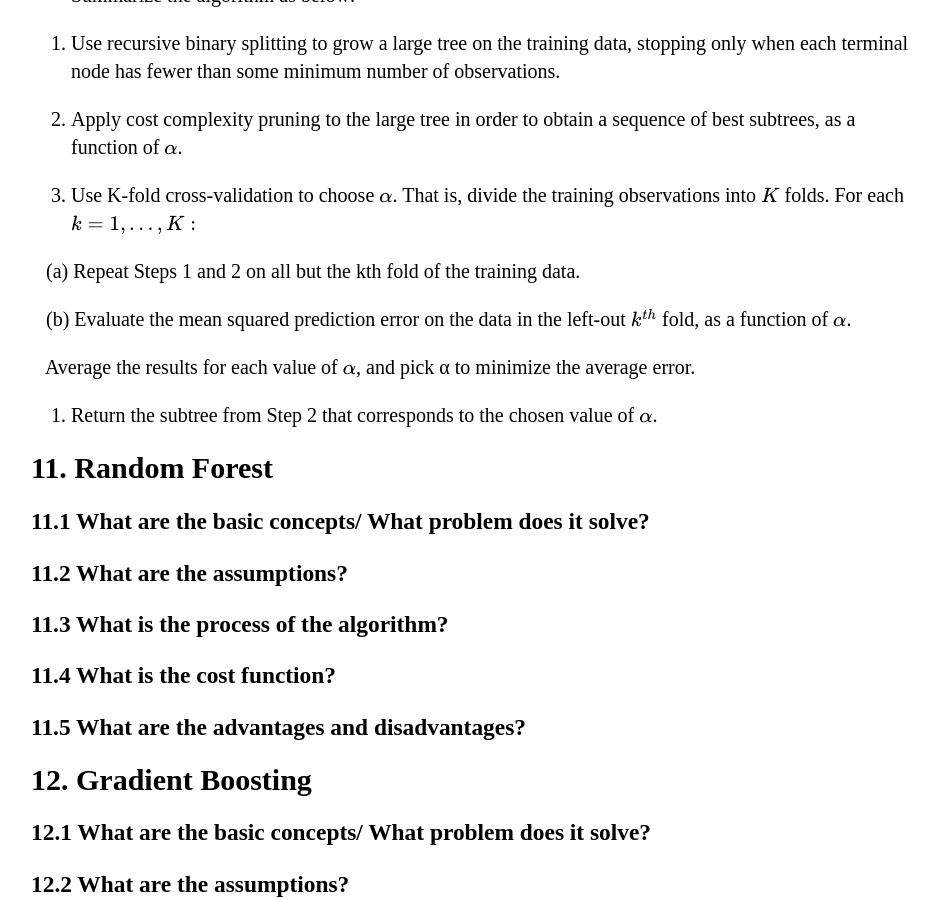
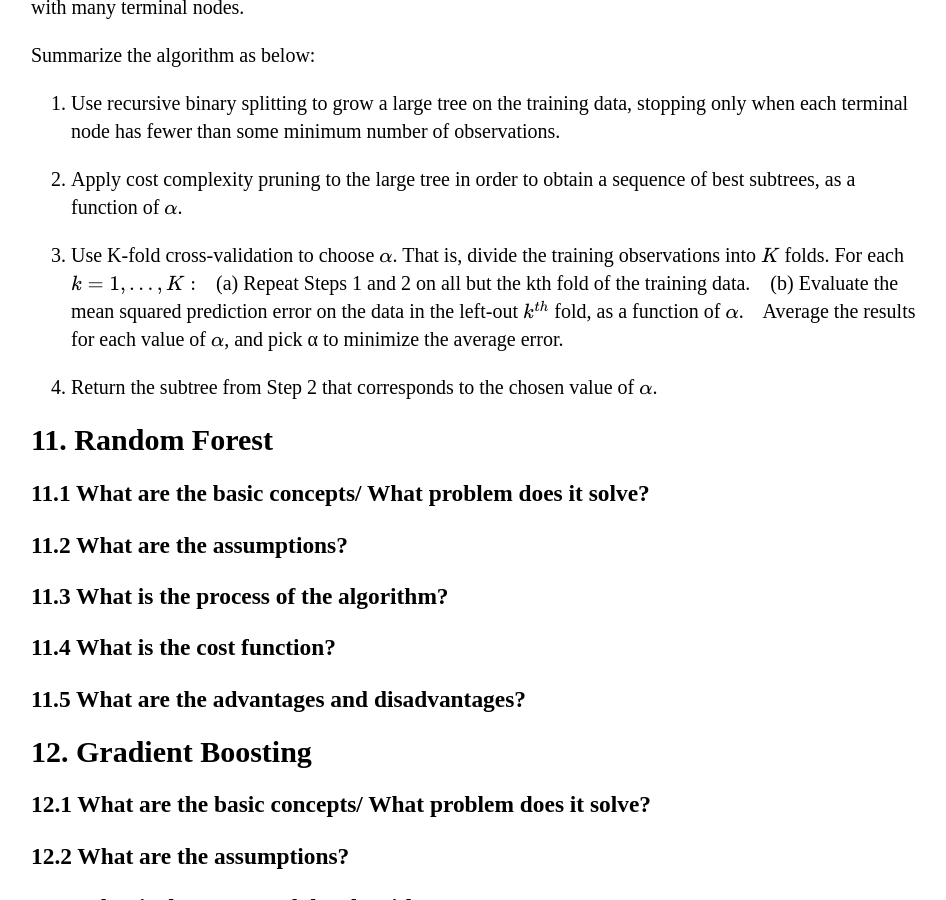
Before and after one commit to zf2169/zf2169.github.io, a Jekyll site: the page built from _posts/2018-12-03-Machine-Learning-Algorithms-Summary-II.md, in a window 1280 px wide and 900 px high, scrolled down 4981 px. Shown: the whole window, without its empty margins (161-1107 px from the left). Built offline with Jekyll 4.4.1, drawn with Linux system fonts in a browser that asks for light colours; formulas are drawn with MathJax 3; some of the changed text lies outside the part shown.

Commit message:
Update 2018-12-03-Machine-Learning-Algorithms-Summary-II.md

```diff
--- a/_posts/2018-12-03-Machine-Learning-Algorithms-Summary-II.md
+++ b/_posts/2018-12-03-Machine-Learning-Algorithms-Summary-II.md
@@ -18,11 +18,14 @@ Finally, KNN applies Bayes rule and classifies the test observation $$x_0$$ to t
 ### 9.5 What are the advantages and disadvantages?
 **Advantages:**
 - Easy to interpret output
+
 - Naturally handles multi-class cases
+
 - Predictive power, can do well in practice with enough representative data
 
 **Disadvantages:**
 - Large search problem to find nearest neighbors
+
 - The choice of K has a drastic effect on the KNN classifier
 
 
@@ -34,11 +37,11 @@ These involve stratifying or segmenting the predictor space into a number of sim
 
 **Decision Tree** gets the name "tree" since the set of splitting rules used to segment the predictor space can be summarized in a tree.
 
-**terminal nodes/leaves:** the regions $$R_1, R_2, \cdots, R_K$$
+- **terminal nodes/leaves:** the regions $$R_1, R_2, \cdots, R_J$$
 
-**internal nodes:** the points along the tree where the predictor space is split
+- **internal nodes:** the points along the tree where the predictor space is split
 
-**branches:** the segments of the trees that connect the nodes
+- **branches:** the segments of the trees that connect the nodes
 
 
 ### 10.2 What is the process of the algorithm?
@@ -64,7 +67,7 @@ Finding the values of j and s can be done quite quickly, especially when the num
 5. The process continues until a stopping criterion is reached; for instance, we may continue until no region contains more than five observations.
 
 #### 10.2.2 Classfication Tree
-1. Select the predictor $$X_j$$ and the cutpoint $$s$$ such that splitting the predictor space into the regions $$\{X \vert X_j < s\}$$ and $$\{X \vert X_j \ge s \}$$ leads to the greatest possible reduction in $$Classification Error Rate$$:
+1. Select the predictor $$X_j$$ and the cutpoint $$s$$ such that splitting the predictor space into the regions $$\{X \vert X_j < s\}$$ and $$\{X \vert X_j \ge s \}$$ leads to the greatest possible reduction in **Classification Error Rate:**
 
 $$E= 1- \max_k (\hat{p}_{mk})$$
 
@@ -124,17 +127,17 @@ One way to avoid overfit in smaller trees is to build the tree only so long as t
 
 **Cost complexity pruning** is a method to select a small set of subtrees instead of estimating test error using cross-validation or the validation set approach for every possible subtree.
 
-- Rather than considering every possible subtree, we consider a sequence of trees indexed by a nonnegative tuning parameter $$\alpha$$. For each value of $$\alpha$$ there corresponds a subtree $$T \subset T_0$$ such that
+Rather than considering every possible subtree, we consider a sequence of trees indexed by a nonnegative tuning parameter $$\alpha$$. For each value of $$\alpha$$ there corresponds a subtree $$T \subset T_0$$ such that
 
 $$\sum_{m=1}^{\vert T \vert} \sum_{i: x_i \in R_m} (y_i-\hat{y_{R_m}})^2+ \alpha \vert T\vert$$
 
 is as small as possible. Here $$\vert T \vert$$ indicates the number of terminal nodes of the tree $$T$$, $$R_m$$ is the rectangle (i.e. the subset of predictor space) corresponding to the $$m^{th}$$ terminal node, and $$\hat{y_{R_m}}$$ is the predicted response associated with $$R_m$$.
 
-- When $$\alpha = 0$$, then the subtree $$T$$ will simply equal $$T_0$$.
+When $$\alpha = 0$$, then the subtree $$T$$ will simply equal $$T_0$$.
 
 As $$\alpha$$ increases, the above equation will tend to be minimized because there is a price to pay for having a tree with many terminal nodes.
 
-- Summarize the algorithm as below:
+Summarize the algorithm as below:
 
 1. Use recursive binary splitting to grow a large tree on the training data, stopping only when each terminal node has fewer than some minimum number of observations.
 
@@ -142,11 +145,8 @@ As $$\alpha$$ increases, the above equation will tend to be minimized because th
 
 3. Use K-fold cross-validation to choose $$\alpha$$. That is, divide the training observations into $$K$$ folds.
 For each $$k= 1, . . .,K:$$
-
 &nbsp;&nbsp; (a) Repeat Steps 1 and 2 on all but the kth fold of the training data.
-
 &nbsp;&nbsp; (b) Evaluate the mean squared prediction error on the data in the left-out $$k^{th}$$ fold, as a function of $$\alpha$$.
-
 &nbsp;&nbsp; Average the results for each value of $$\alpha$$, and pick α to minimize the average error.
 
 4. Return the subtree from Step 2 that corresponds to the chosen value of $$\alpha$$.
```
